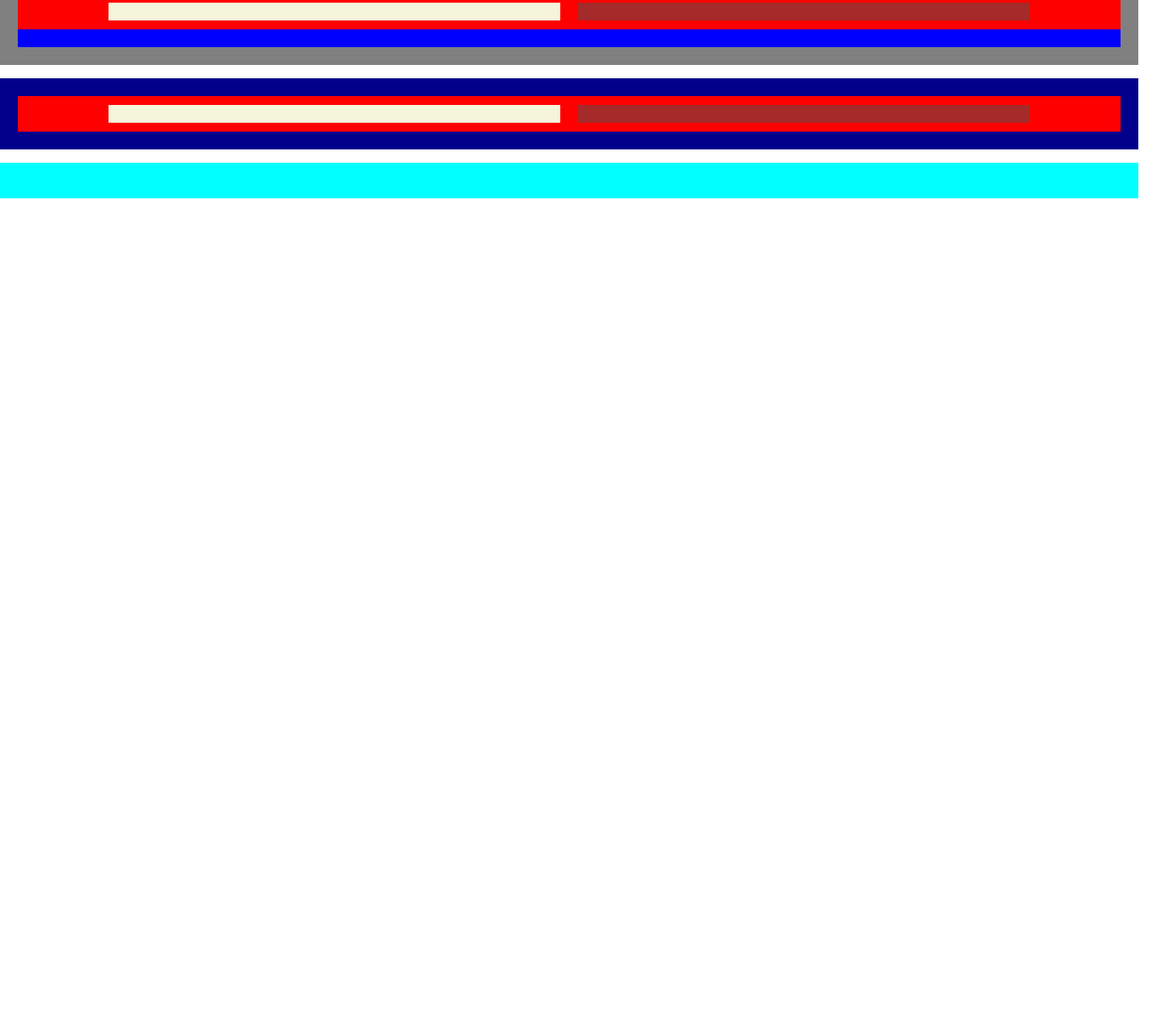
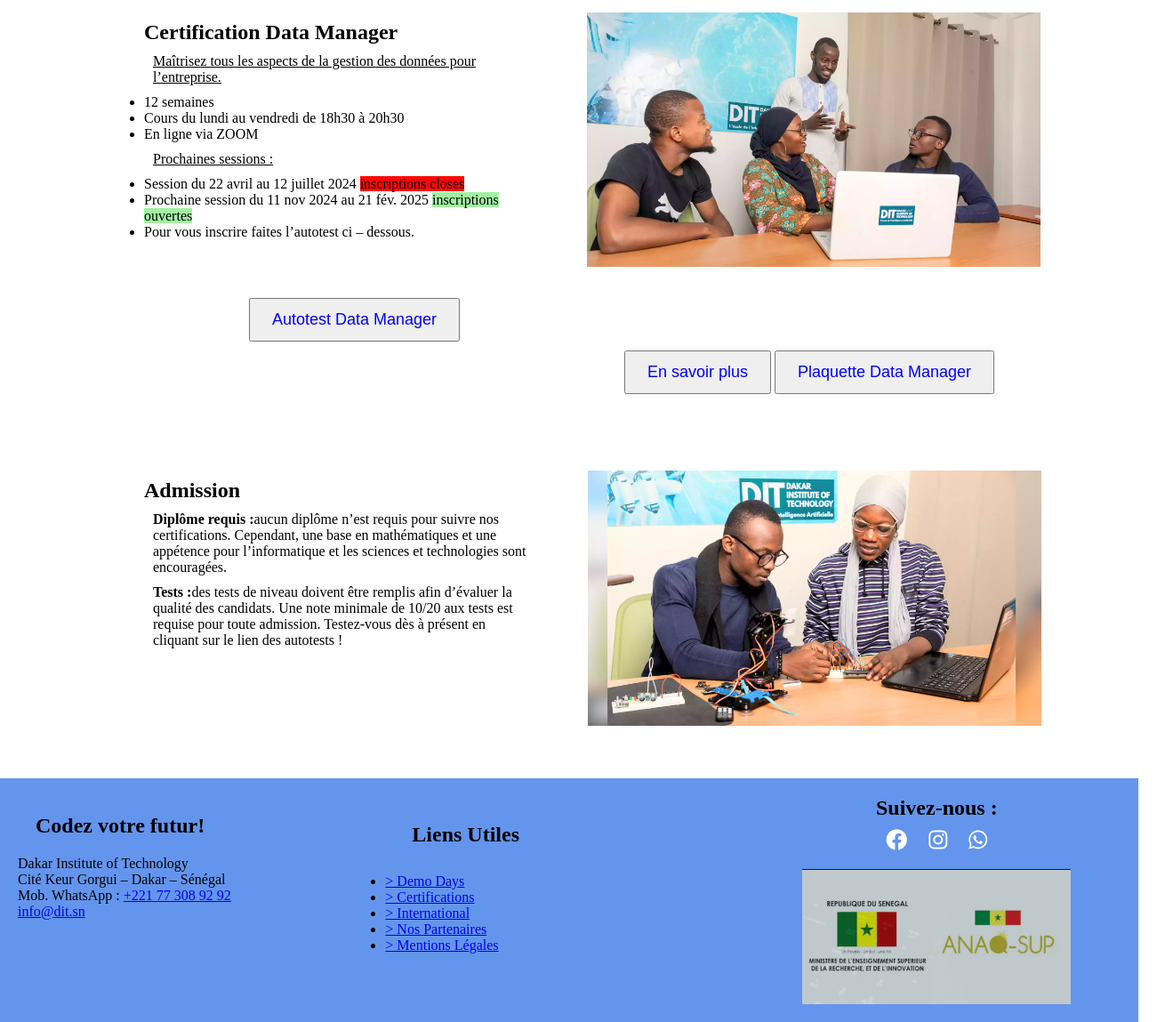
Before and after one commit to samimi-madougou/workshop, a plain HTML site: page index.html in a window 1280 px wide. Shown: the part 359-1508 px from the top of the page at 89% size, 1310 px wide, since content can reach past the window. Before the commit the page ends 800 px from the top, so only its background shows below. Drawn offline with Linux system fonts and the light colour scheme.

Commit message:
implementation du footer

```diff
--- /dev/null
+++ b/footer.css
@@ -0,0 +1,128 @@
+
+/* .footer-content {
+    justify-content: space-between;
+    padding: 20px;
+}
+
+.footer-section {
+    flex: 1;
+}
+
+.footer-section h3 {
+    margin-bottom: 10px;
+}
+
+.footer-section p,
+.footer-section ul,
+.footer-section a {
+    margin-bottom: 10px;
+    color: #fff;
+}
+
+.footer-section a {
+    text-decoration: none;
+    color: #fff; */
+/* } */
+
+.footer-section ul {
+    list-style: none;
+    padding: 0;
+}
+
+.footer-section ul li {
+    margin-bottom: 10px;
+}
+
+.footer-section ul li a::before {
+    content: "> ";
+    color: #fff;
+    margin-right: 5px;
+}
+
+/* .footer-section .socials a {
+    margin-right: 10px;
+    color: #fff;
+    text-decoration: none;
+    font-size: 18px;
+} */
+
+/* .footer-bottom {
+    text-align: center;
+    padding: 10px 0;
+    border-top: 1px solid #555;
+} */
+
+ * {
+     box-sizing: border-box;
+     margin: 0;
+     padding: 0;
+ }
+
+ /* Styles pour la section1 */
+ .section1 {
+     display: flex;
+     flex-wrap: wrap;
+     justify-content: space-between;
+     padding: 20px;
+
+     /* Ajout de votre margin-left */
+ }
+
+ .section1 img {
+     margin-top: 20px;
+     max-width: 100%;
+     height: auto;
+ }
+
+
+.cas1 {
+    flex: 1;
+}
+
+.cas1 h2 {
+    margin: 20px;
+}
+
+/* Styles pour cas2 */
+.cas2 {
+    flex: 1;
+}
+
+.cas2 h2 {
+    margin: 30px;
+}
+.cas1,.cas2,.cas3{
+    min-width: 250px;
+}
+
+/* Styles pour cas3 */
+.cas3 {
+    flex: 1;
+    display: flex;
+    flex-direction: column;
+    align-items: center;
+}
+
+.cas3 .social-icons {
+    margin-top: 10px;
+}
+
+.cas3 .social-icons i {
+    font-size: 24px;
+    color: white;
+    margin: 0 10px;
+    cursor: pointer;
+    transition: color 0.3s;
+}
+
+.cas3 .social-icons i:hover {
+    color: #ddd;
+}
+
+@media only screen and (min-width:500px) and (max-width:900px){
+    body{
+        background-color: yellow;
+    }
+
+
+}
--- a/index.css
+++ b/index.css
@@ -22,13 +22,13 @@ section{
     background-color: green;
 }
 
-.sect3{
+/* .sect3{
     background-color: gray;
 }
 
 .sect4{
     background-color: darkblue;
-}
+} */
 
 .enfant1{
     background-color: red;
@@ -37,26 +37,71 @@ section{
     justify-content: center;
     gap: 20px;
 }
-
-.div_text, .div_image{
-    padding:10px;
-    width: 40%;
+.enfant01 {
+    padding: 10px;
+    display: flex;
+    justify-content: center;
+    gap: 20px;
+}
+.enfant02 {
+    padding: 10px;
+    display: flex;
+    justify-content: center;
+    gap: 20px;
 }
 
 .div_text{
-    background-color: beige;
+    padding:20px;
+    width: 40%;
 }
-
+.div_text p{
+    margin:10px;
+}
+.div_image {
+    padding: 10px;
+    width: 40%;
+}
+.div_image1{
+    padding: 10px;
+        width: 40%;
+}
+.div_image2 {
+    padding: 10px;
+    width: 40%;
+}
 .div_image{
     background-color: brown;
 }
 
-.enfant2{
-    background-color: blue;
-    padding:10px
+.enfant002{
+    padding:10px;
+    margin-left:250px;
+
+}
+.but{
+    display:flex;
+    flex-direction: column;
+   text-align:center;
+    width:800px;
+    margin-left:490px;
+    display: block;
+}
+.but button {
+    font-size: 18px;
+    padding: 12px 24px;
+    color: blue;
+    margin-bottom: 10px;
+}
+.enfant002 button,
+.but button {
+    font-size: 18px;
+    padding: 12px 24px;
+    color: blue;
+    /* Couleur du texte */
 }
 
+
 footer{
-    background-color: aqua;
-    padding: 20px;
+
+    background-color: cornflowerblue;
 }
--- a/index.html
+++ b/index.html
@@ -1,11 +1,16 @@
 <!DOCTYPE html>
 <html lang="en">
+
 <head>
     <meta charset="UTF-8">
     <meta name="viewport" content="width=device-width, initial-scale=1.0">
     <title>Document</title>
+        <link rel="stylesheet" href="https://cdnjs.cloudflare.com/ajax/libs/font-awesome/5.15.4/css/all.min.css">
+
     <link rel="stylesheet" href="index.css">
+    <link rel="stylesheet" href="footer.css">
 </head>
+
 <body>
     <header></header>
     <main>
@@ -25,19 +30,87 @@
             <div class="enfant2"></div>
         </section>
         <section class="sect3">
-            <div class="enfant1">
-                <div class="div_text"></div>
-                <div class="div_image"></div>
+            <div class="enfant01">
+                <div class="div_text">
+                    <h2>Certification Data Manager</h2>
+                    <u><p>Maîtrisez tous les aspects de la gestion des données pour l’entreprise.</p></u>
+                    <ul>
+                        <li>12 semaines
+                            <li>Cours du lundi au vendredi de 18h30 à 20h30</li>
+                            <li>En ligne via ZOOM</li>
+                        </li>
+                    </ul>
+                    <u><p>Prochaines sessions :</p></u>
+                    <ul>
+                        <li>Session du 22 avril au 12 juillet 2024 <span
+                                style=" background-color: rgba(255, 0, 0, 0.977);">inscriptions closes</span>
+                        </li>
+                        <li>Prochaine session du 11 nov 2024 au 21 fév. 2025 <span style="background-color: rgba(144, 238, 144, 0.836);">inscriptions ouvertes</span></li>
+                        <li>Pour vous inscrire faites l’autotest ci – dessous.</li>
+                    </ul>
+
+                </div>
+                <div class="div_image1">
+                    <img src="../assets/s1.png">
+
+                </div>
             </div>
-            <div class="enfant2"></div>
+            <div class="enfant002">
+                    <button>Autotest Data Manager</button>
+            </div>
+                <div class="but">
+                    <button>En savoir plus</button>
+                    <button>Plaquette Data Manager</button>
+                </div>
+            </div>
         </section>
         <section class="sect4">
-            <div class="enfant1">
-                <div class="div_text"></div>
-                <div class="div_image"></div>
+            <div class="enfant02">
+                <div class="div_text" >
+                    <h2>Admission</h2>
+                    <p><b>Diplôme requis :</b>aucun diplôme n’est requis pour suivre nos certifications. Cependant, une base en mathématiques et une appétence pour
+                    l’informatique et les sciences et technologies sont encouragées.</p>
+                    <p><b>Tests :</b>des tests de niveau doivent être remplis afin d’évaluer la qualité des candidats. Une note minimale de 10/20 aux tests
+                    est requise pour toute admission. Testez-vous dès à présent en cliquant sur le lien des autotests !</p>
+                </div>
+                <div class="div_image2">
+                    <img src="../assets/s2.png">
+                </div>
             </div>
         </section>
     </main>
-    <footer></footer>
+    <footer>
+        <div class="section1">
+            <div class="cas1">
+                <h2>Codez votre futur!</h2>
+                <p>Dakar Institute of Technology</p>
+                <p>Cité Keur Gorgui – Dakar – Sénégal</p>
+                <p>Mob. WhatsApp : <a href="tel:+221773089292">+221 77 308 92 92</a></p>
+                <p><a href="mailto:info@dit.sn">info@dit.sn</a></p>
+            </div>
+            <div class="cas2">
+                <b>
+                    <h2>Liens Utiles</h2>
+                </b>
+                <ul>
+                    <li><a href="#">> Demo Days</a></li>
+                    <li><a href="#">> Certifications</a></li>
+                    <li><a href="#">> International</a></li>
+                    <li><a href="#">> Nos Partenaires</a></li>
+                    <li><a href="#">> Mentions Légales</a></li>
+
+            </div>
+            <div class="cas3">
+                <h2>Suivez-nous :</h2>
+                <div class="social-icons">
+                    <a href="https://www.facebook.com/solunixGroups" target="_blank"><i class="fab fa-facebook"></i></a>
+                    <a href="https://www.instagram.com/solunux_niger" target="_blank"><i class="fab fa-instagram"></i></a>
+                    <a href="https://wa.me/1234567890" target="_blank"><i class="fab fa-whatsapp"></i></a>
+                </div>
+                <img src="../assets/bcc.png" alt="BCC Logo">
+            </div>
+        </div>
+    </footer>
 </body>
+
 </html>
```
Also changed, not shown: assets/bcc.png (added), assets/s1.png (added), assets/s2.png (added).
